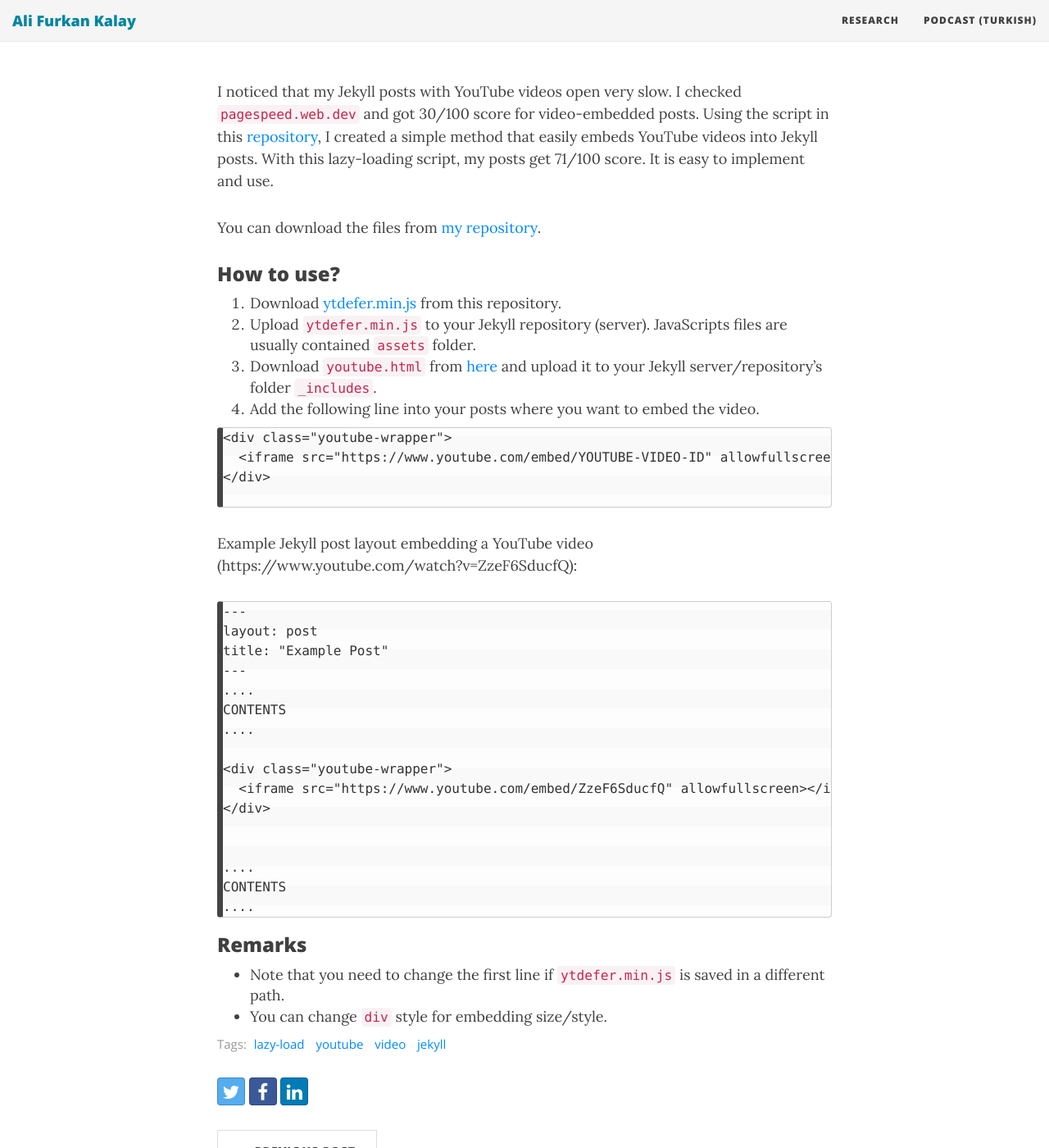
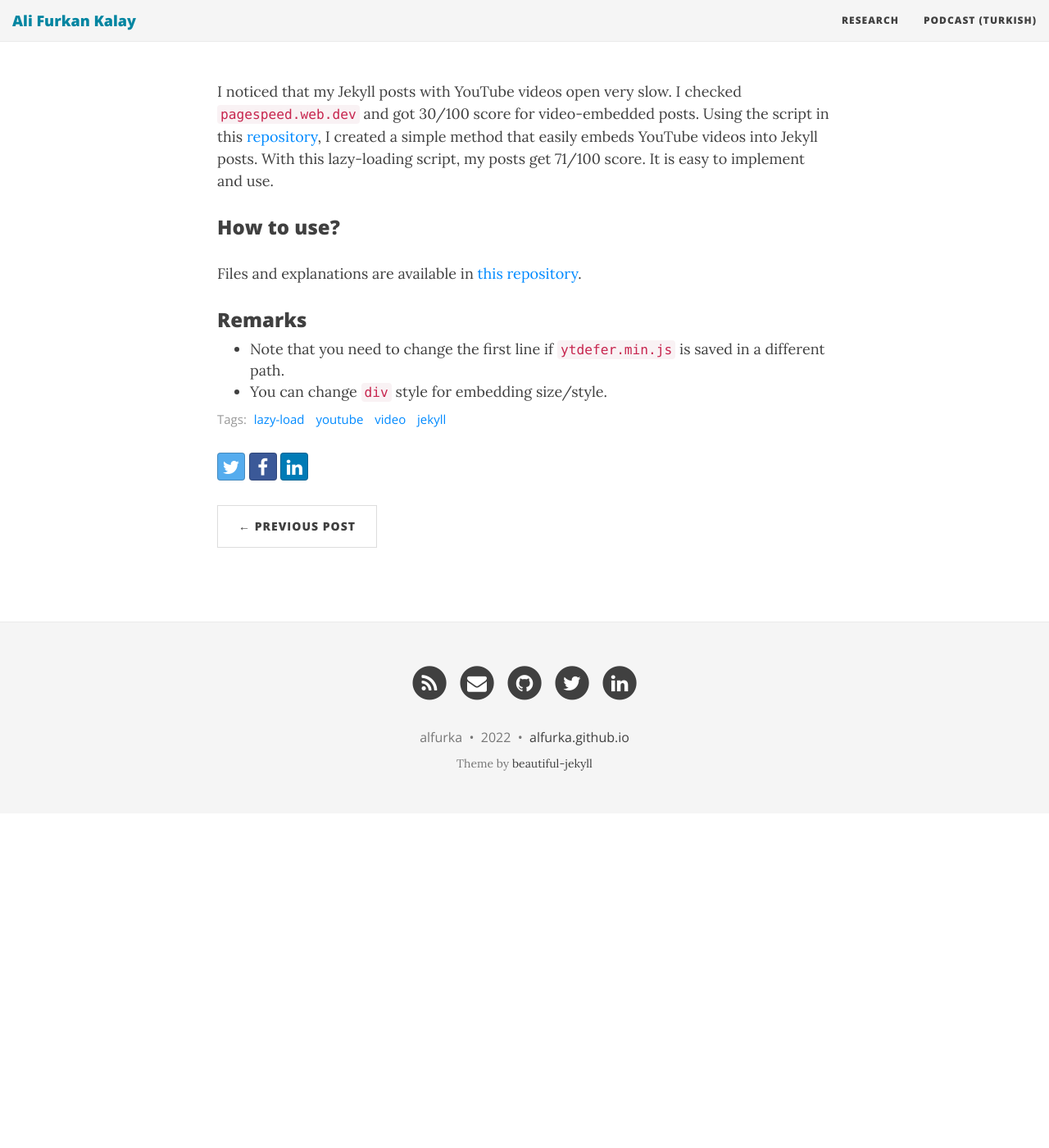
Before and after one commit to alfurka/alfurka.github.io, a Jekyll site: the page built from _posts/2022-01-23-lazy-loading-youtube-video-jekyll-post.md, in a window 1280 px wide and 1400 px high, scrolled down 332 px. Shown: the whole window at 82% size. Built offline with Jekyll 4.4.1, drawn with Linux system fonts in a browser that asks for light colours; nearby versions of some CDN libraries; after the commit the page ends 1324 px from its top, so only the background shows below that.

Commit message:
Update 2022-01-23-lazy-loading-youtube-video-jekyll-post.md

````diff
--- a/_posts/2022-01-23-lazy-loading-youtube-video-jekyll-post.md
+++ b/_posts/2022-01-23-lazy-loading-youtube-video-jekyll-post.md
@@ -8,36 +8,9 @@
 
 I noticed that my Jekyll posts with YouTube videos open very slow. I checked `pagespeed.web.dev` and got 30/100 score for video-embedded posts. Using the script in this [repository](https://github.com/groupboard/ytdefer), I created a simple method that easily embeds YouTube videos into Jekyll posts. With this lazy-loading script, my posts get 71/100 score. It is easy to implement and use.
 
-You can download the files from [my repository](https://github.com/alfurka/jekyll-embed-youtube-lazy-load).
-
 ### How to use?
 
-1. Download [ytdefer.min.js](https://github.com/alfurka/jekyll-embed-youtube-lazy-load/blob/main/ytdefer.min.js) from this repository.
-2. Upload `ytdefer.min.js` to your Jekyll repository (server). JavaScripts files are usually contained `assets` folder.
-3. Download `youtube.html` from [here](https://github.com/alfurka/jekyll-embed-youtube-lazy-load) and upload it to your Jekyll server/repository's folder `_includes`.
-4. Add the following line into your posts where you want to embed the video.
-
-```
-{% include youtube.html id='YOUTUBE-VIDEO-ID' %}
-```
-
-Example Jekyll post layout embedding a YouTube video (https://www.youtube.com/watch?v=ZzeF6SducfQ):
-
-```
----
-layout: post
-title: "Example Post"
----
-....
-CONTENTS
-....
-
-{% include youtube.html id='ZzeF6SducfQ' %}
-
-....
-CONTENTS
-....
-```
+Files and explanations are available in [this repository](https://github.com/alfurka/jekyll-embed-youtube-lazy-load).
 
 ### Remarks
 - Note that you need to change the first line if `ytdefer.min.js` is saved in a different path.
````
